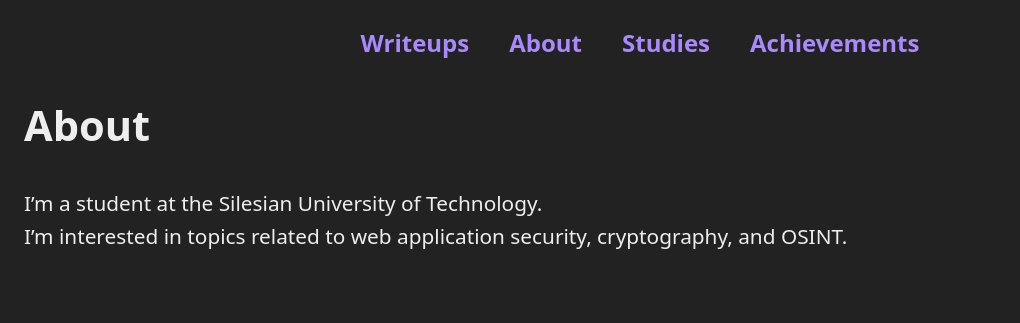
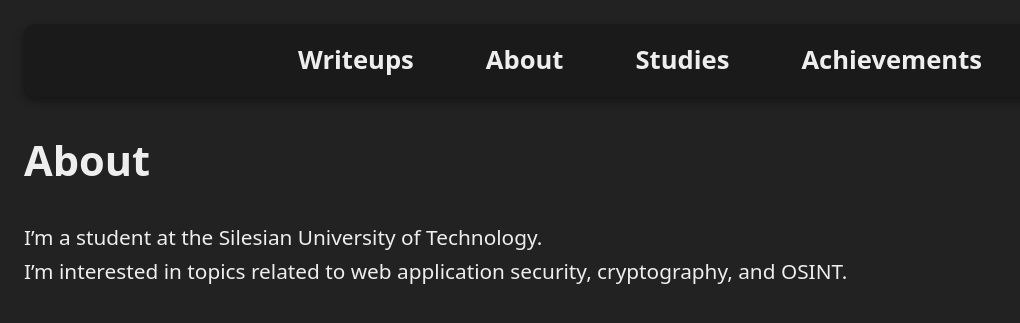
Before and after one commit to mrb3d1/mrb3d1.github.io, a Jekyll site: the page built from index.md, in a window 1280 px wide. Shown: the top 323 px of the page, without its empty margins (0-1020 px from the left). Built offline with Jekyll 4.4.1, drawn with Linux system fonts in a browser that asks for light colours.

Commit message:
Update style.css

```diff
--- a/assets/style.css
+++ b/assets/style.css
@@ -12,11 +12,13 @@ a {
   color: #a889ff;
   text-decoration: none;
   font-weight: bold;
+  transition: color 0.3s ease, text-shadow 0.3s ease;
 }
 
 a:hover {
   text-decoration: underline;
   color: #d0bfff;
+  text-shadow: 0 0 5px #d0bfff;
 }
 
 .nav-menu {
@@ -24,17 +26,23 @@ a:hover {
   justify-content: center;
   align-items: center;
   flex-wrap: wrap;
-  gap: 10px;
-  font-size: clamp(1.1rem, 2.5vw, 1.5rem);
+  gap: 20px;
+  font-size: clamp(1.2rem, 2.5vw, 1.6rem);
   margin-bottom: 30px;
+  background-color: #1a1a1a;
+  padding: 1rem 2rem;
+  border-radius: 10px;
+  box-shadow: 0 4px 10px rgba(0, 0, 0, 0.4);
 }
 
 .nav-menu a {
-  padding: 0 10px;
+  padding: 0.5rem 1rem;
+  color: #eee;
 }
 
 .nav-menu .separator {
-  color: #888;
+  color: #555;
   font-weight: normal;
   user-select: none;
+  font-size: 1.4rem;
 }
```
